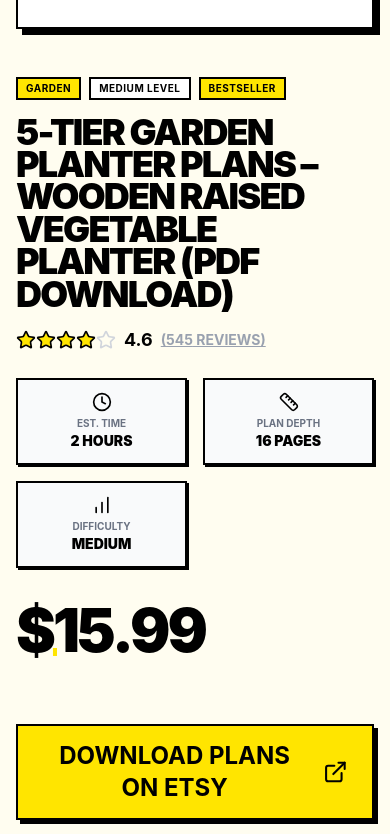
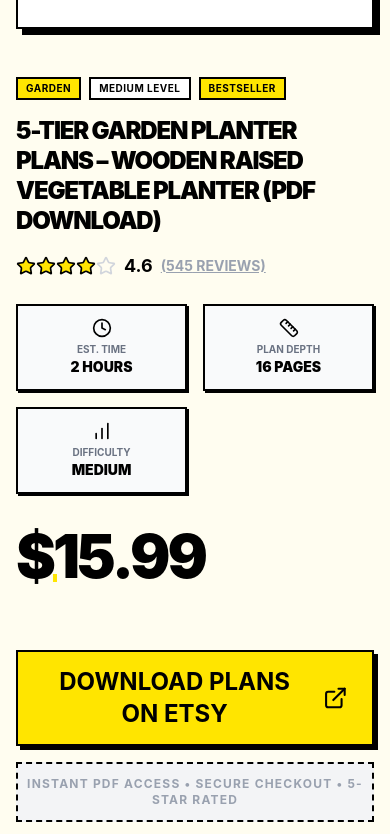
Before and after one commit to Volkan-eles/ElesWoodDesigns, a Next.js app: page /products/5-tier-garden-planter-plans-wooden-raised-vegetable-planter-pdf-download in a window 390 px wide. Shown: the part 5408-6242 px from the top of the page. Built offline with nearby package versions, Linux system fonts and the light colour scheme.

Commit message:
style: reduce product title sizes

```diff
--- a/app/products/[slug]/page.tsx
+++ b/app/products/[slug]/page.tsx
@@ -103,7 +103,7 @@ export default async function ProductDetailPage({ params }: { params: Promise<{
               {product.bestseller && <Badge className="bg-[#FFE500]">BESTSELLER</Badge>}
             </div>
 
-            <h1 className="text-4xl md:text-5xl lg:text-6xl font-black uppercase tracking-tighter leading-[0.9] mb-4">
+            <h1 className="text-2xl md:text-3xl lg:text-4xl font-black uppercase tracking-tighter leading-tight mb-4">
               {product.name}
             </h1>
 
--- a/components/ProductCard.tsx
+++ b/components/ProductCard.tsx
@@ -30,7 +30,7 @@ export default function ProductCard({ product }: { product: Product }) {
         )}
       </div>
       <div className="p-4 flex flex-col flex-grow bg-white">
-        <h3 className="font-black text-lg mb-2 line-clamp-2 uppercase leading-tight">
+        <h3 className="font-black text-base mb-2 line-clamp-2 uppercase leading-tight">
           {product.name}
         </h3>
         <div className="flex items-center gap-1 mb-4">
```
